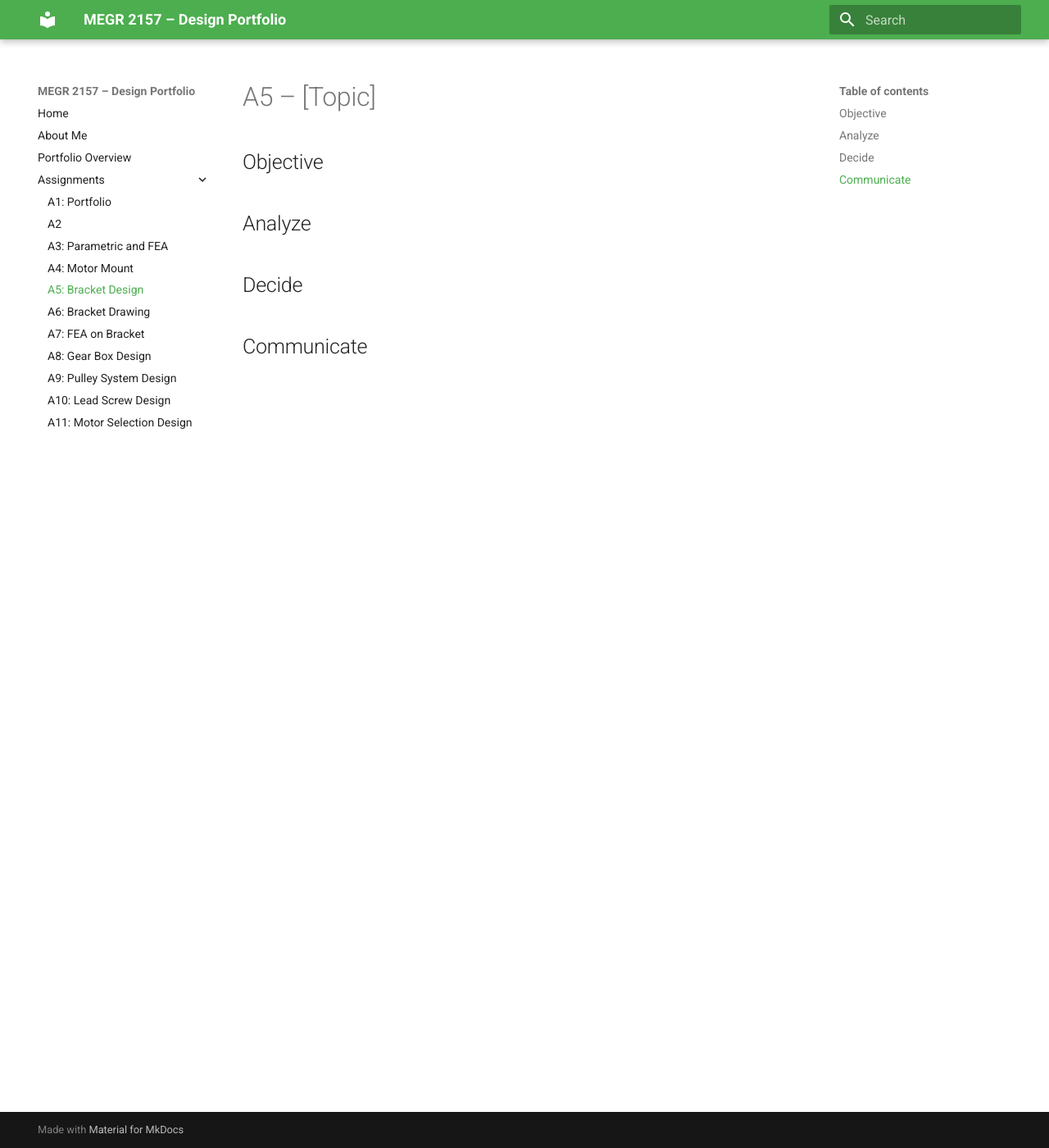
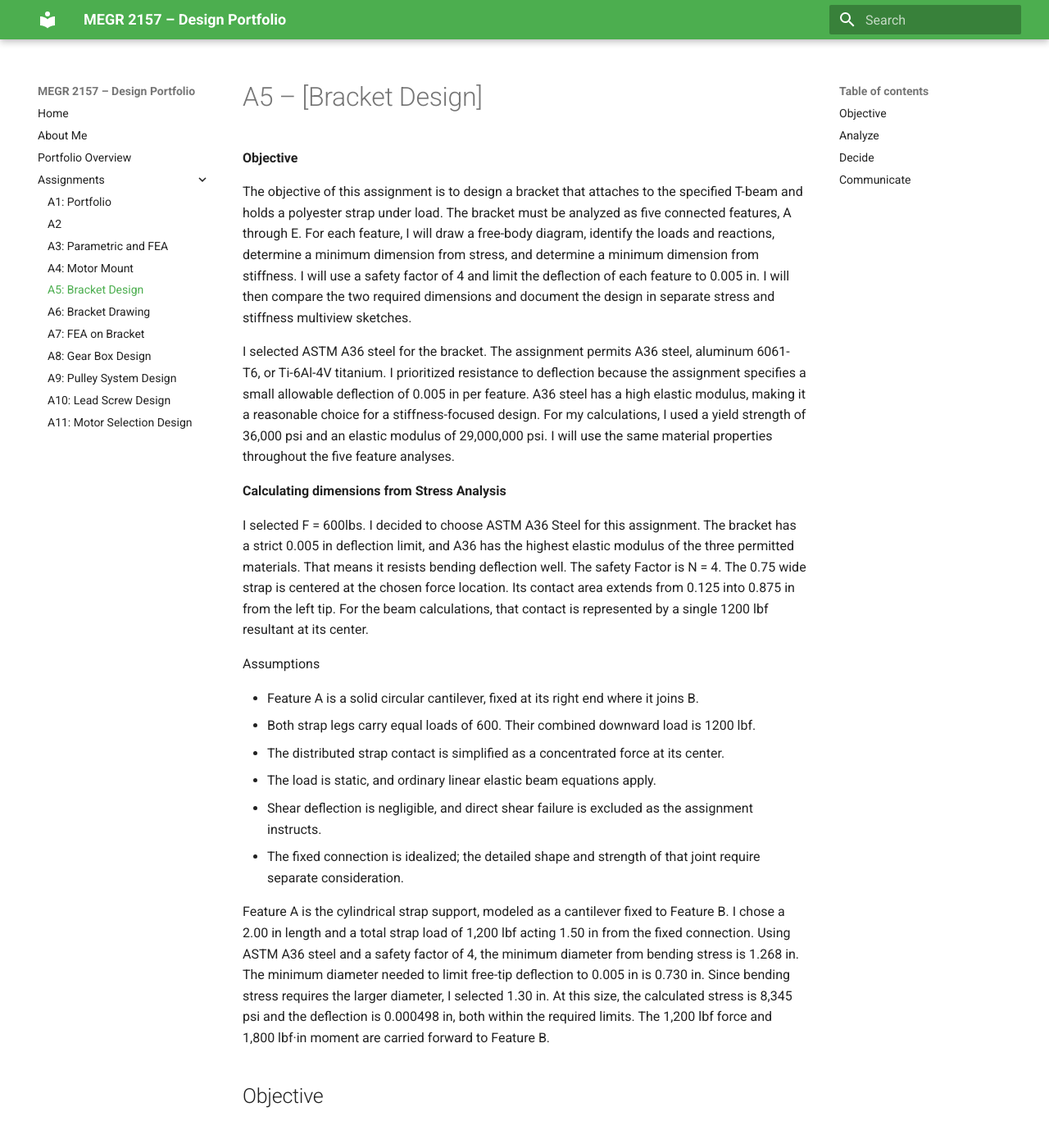
Before and after one commit to IzabellaMontero/megr2157-portfolio, an MkDocs documentation site: the page built from docs/assignments/A05/index.md, in a window 1280 px wide and 1400 px high. Shown: the whole window at 82% size. Built offline with MkDocs 1.6.1 and Material for MkDocs 9.7.7, drawn with Linux system fonts in a browser that asks for light colours.

Commit message:
Update A5 assignment with detailed bracket design analysis
Expanded the assignment details for A5, focusing on bracket design, material selection, and stress analysis calculations. Included objectives, assumptions, and specific calculations for Feature A.

```diff
--- a/docs/assignments/A05/index.md
+++ b/docs/assignments/A05/index.md
@@ -1,4 +1,28 @@
-# A5 – [Topic]
+# A5 – [Bracket Design]
+
+**Objective**
+
+The objective of this assignment is to design a bracket that attaches to the specified T-beam and holds a polyester strap under load. The bracket must be analyzed as five connected features, A through E. For each feature, I will draw a free-body diagram, identify the loads and reactions, determine a minimum dimension from stress, and determine a minimum dimension from stiffness. I will use a safety factor of 4 and limit the deflection of each feature to 0.005 in. I will then compare the two required dimensions and document the design in separate stress and stiffness multiview sketches.
+
+I selected ASTM A36 steel for the bracket. The assignment permits A36 steel, aluminum 6061-T6, or Ti-6Al-4V titanium. I prioritized resistance to deflection because the assignment specifies a small allowable deflection of 0.005 in per feature. A36 steel has a high elastic modulus, making it a reasonable choice for a stiffness-focused design. For my calculations, I used a yield strength of 36,000 psi and an elastic modulus of 29,000,000 psi. I will use the same material properties throughout the five feature analyses.
+
+
+**Calculating dimensions from Stress Analysis**
+
+I selected F = 600lbs. I decided to choose ASTM A36 Steel for this assignment. The bracket has a strict 0.005 in deflection limit, and A36 has the highest elastic modulus of the three permitted materials. That means it resists bending deflection well. The safety Factor is N = 4. The 0.75 wide strap is centered at the chosen force location. Its contact area extends from 0.125 into 0.875 in from the left tip. For the beam calculations, that contact is represented by a single 1200 lbf resultant at its center.
+
+Assumptions
+
+- Feature A is a solid circular cantilever, fixed at its right end where it joins B.
+- Both strap legs carry equal loads of 600. Their combined downward load is 1200 lbf.
+- The distributed strap contact is simplified as a concentrated force at its center.
+- The load is static, and ordinary linear elastic beam equations apply.
+- Shear deflection is negligible, and direct shear failure is excluded as the assignment instructs.
+- The fixed connection is idealized; the detailed shape and strength of that joint require separate consideration.
+
+Feature A is the cylindrical strap support, modeled as a cantilever fixed to Feature B. I chose a 2.00 in length and a total strap load of 1,200 lbf acting 1.50 in from the fixed connection. Using ASTM A36 steel and a safety factor of 4, the minimum diameter from bending stress is 1.268 in. The minimum diameter needed to limit free-tip deflection to 0.005 in is 0.730 in. Since bending stress requires the larger diameter, I selected 1.30 in. At this size, the calculated stress is 8,345 psi and the deflection is 0.000498 in, both within the required limits. The 1,200 lbf force and 1,800 lbf·in moment are carried forward to Feature B.
+
+
 
 ## Objective
 
```
